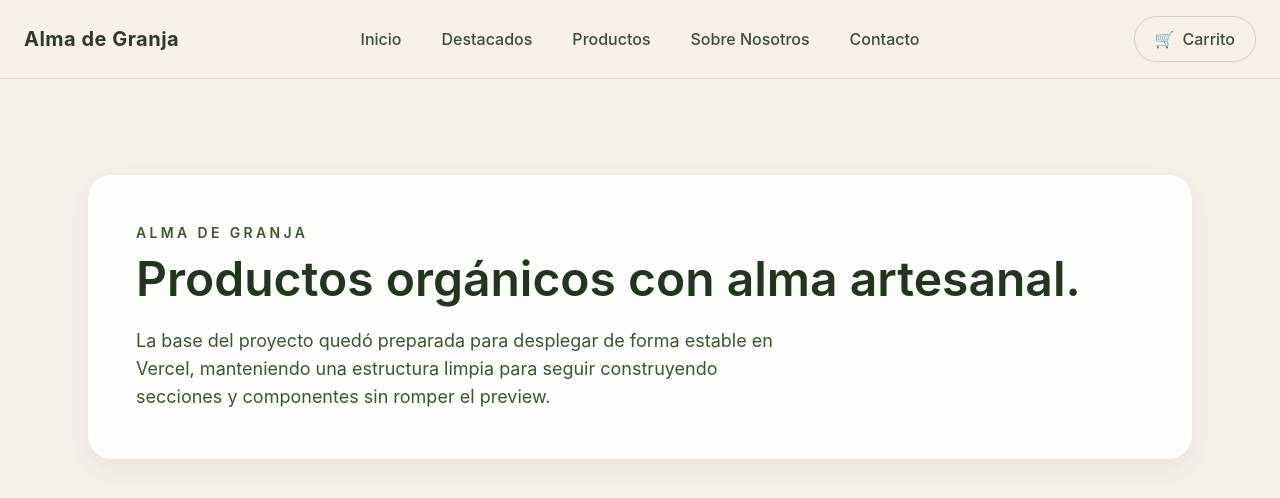
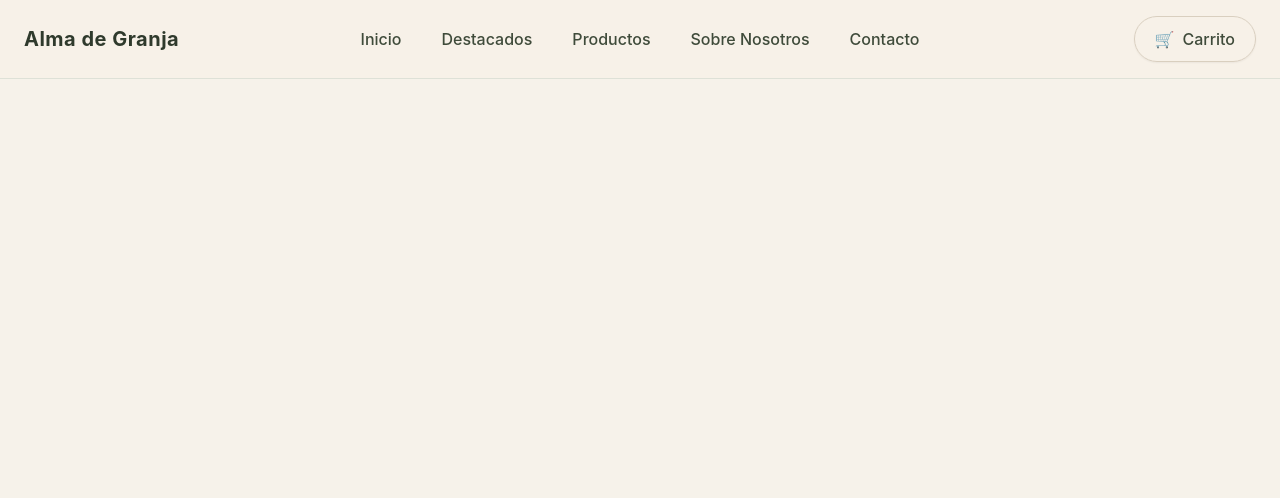
Before and after one commit to fpgalarce-creator/alamadegranja_vf_v2, a React (Vite) app: page / in a window 1280 px wide. Shown: the top 498 px of the page. Built offline with nearby package versions, Linux system fonts and the light colour scheme.

Commit message:
Remove main hero section from App

```diff
--- a/src/App.jsx
+++ b/src/App.jsx
@@ -5,21 +5,7 @@
     <div className="min-h-screen bg-linen text-olive-900">
       <Navbar />
 
-      <main className="mx-auto max-w-6xl px-6 py-16 md:py-24">
-        <section className="rounded-3xl bg-white/80 p-8 shadow-soft backdrop-blur-sm md:p-12">
-          <p className="mb-3 text-sm font-semibold uppercase tracking-[0.24em] text-olive-700">
-            Alma de Granja
-          </p>
-          <h1 className="text-3xl font-semibold leading-tight md:text-5xl">
-            Productos orgánicos con alma artesanal.
-          </h1>
-          <p className="mt-6 max-w-2xl text-base leading-relaxed text-olive-700 md:text-lg">
-            La base del proyecto quedó preparada para desplegar de forma estable en Vercel,
-            manteniendo una estructura limpia para seguir construyendo secciones y componentes
-            sin romper el preview.
-          </p>
-        </section>
-      </main>
+      <main className="mx-auto max-w-6xl px-6 py-16 md:py-24" />
     </div>
   );
 }
```
